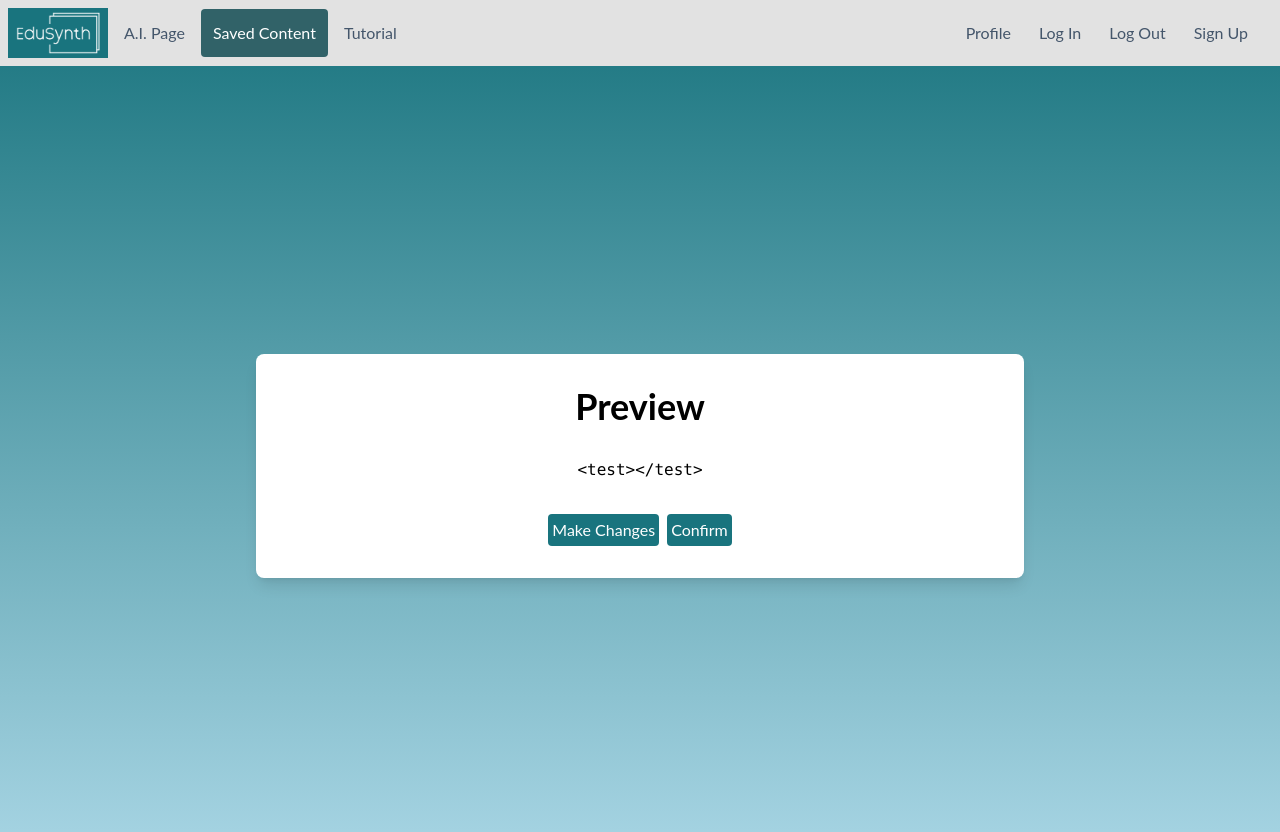
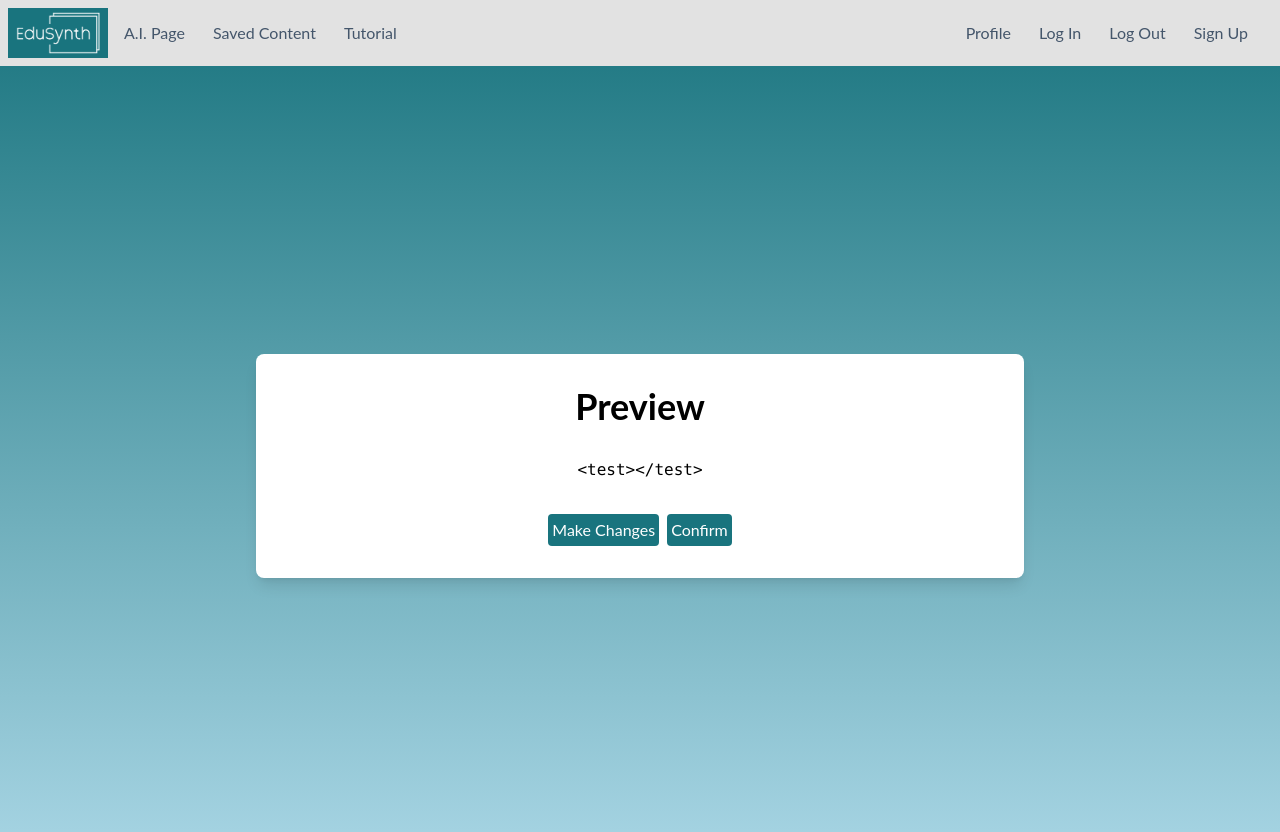
Before and after one commit to COSC-499-W2023/year-long-project-team-11, a React (Create React App) app in the folder app/frontend/: page /Regenerate in a window 1280 px wide. Shown: the top 832 px of the page. Built offline with nearby package versions, Linux system fonts and the light colour scheme.

Commit message:
Small change to navbar styling not worth a new branch

```diff
--- a/app/frontend/src/Regenerate.js
+++ b/app/frontend/src/Regenerate.js
@@ -114,7 +114,7 @@ export default function Regenerate() {
                   A.I. Page
                 </a>
                 <a
-                  className="bg-[#316268] text-white py-3 px-3 rounded hover:bg-[#3e7a82]"
+                  className="text-[#44566B] py-3 px-3 hover:text-black"
                   href="/SavedContent"
                 >
                   Saved Content
```
